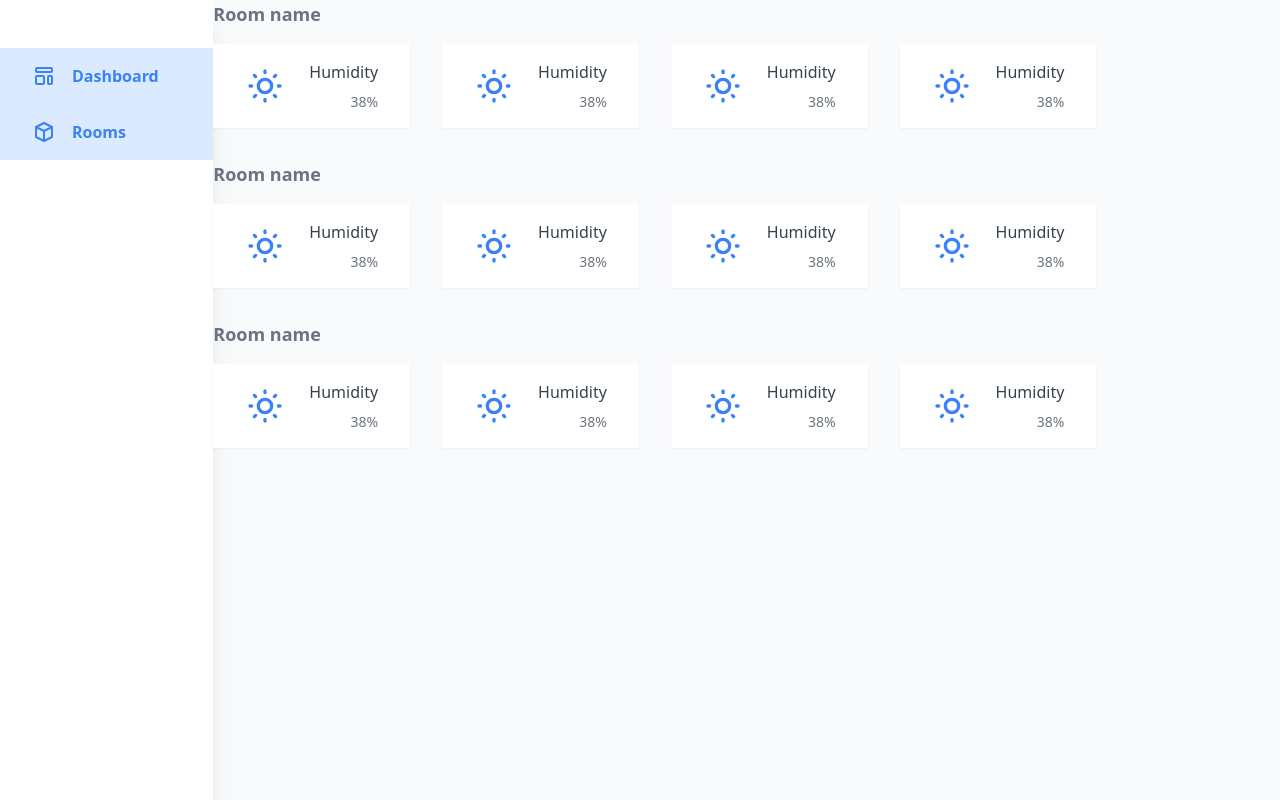
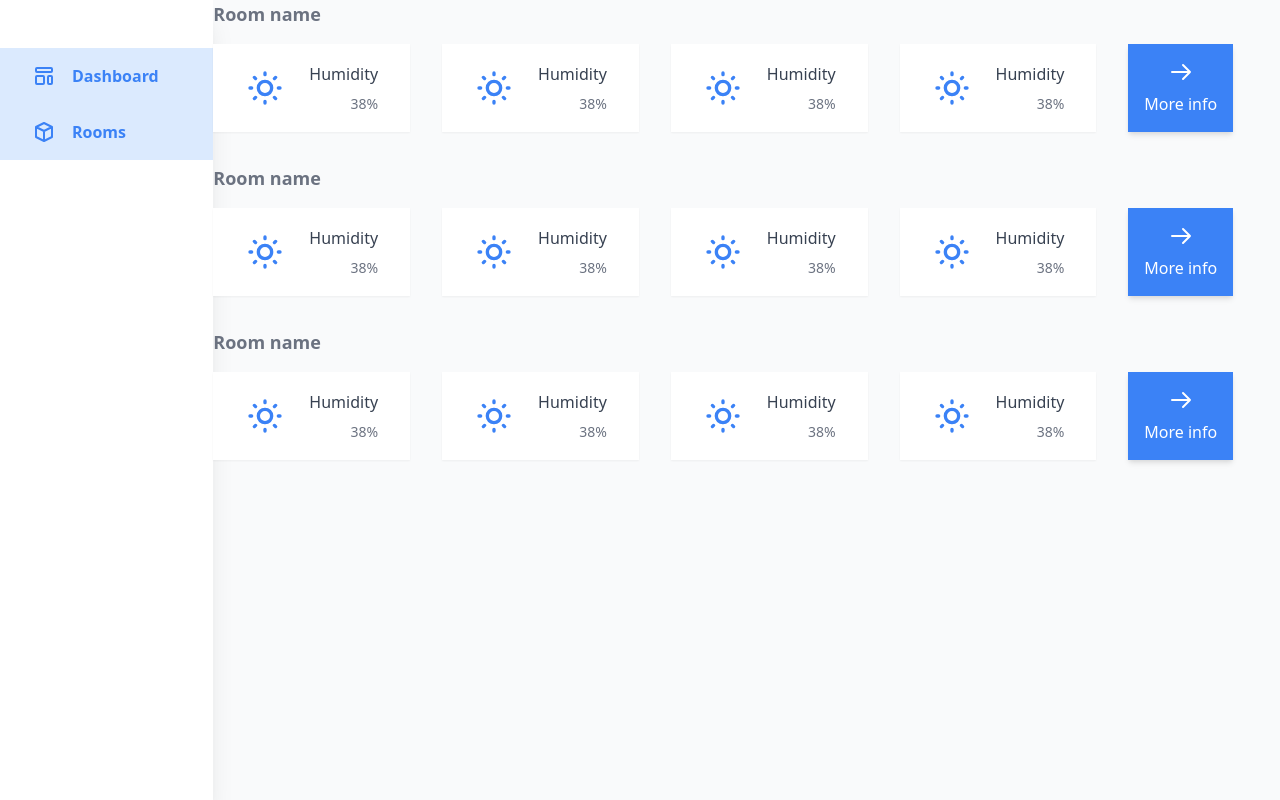
Before and after one commit to bartek9105/arduino-room-controller-client, a Vue app: page / in a window 1280 px wide. Built offline with nearby package versions, Linux system fonts and the light colour scheme.

Commit message:
Create more info button and use router link for single room view

```diff
--- a/src/components/RoomTilesInfo.vue
+++ b/src/components/RoomTilesInfo.vue
@@ -90,6 +90,27 @@
           <span class="text-gray-500 text-sm">38%</span>
         </div>
       </div>
+      <div
+        class="flex flex-col items-center text-white bg-blue-500 shadow-md p-4 cursor-pointer hover:bg-blue-400 transition-all ease-in-out"
+      >
+        <svg
+          class="w-6 h-6 mb-2"
+          fill="none"
+          stroke="currentColor"
+          viewBox="0 0 24 24"
+          xmlns="http://www.w3.org/2000/svg"
+        >
+          <path
+            stroke-linecap="round"
+            stroke-linejoin="round"
+            stroke-width="2"
+            d="M14 5l7 7m0 0l-7 7m7-7H3"
+          ></path>
+        </svg>
+        <router-link to="/room/1">
+          <span>More info</span>
+        </router-link>
+      </div>
     </div>
   </div>
 </template>
```
